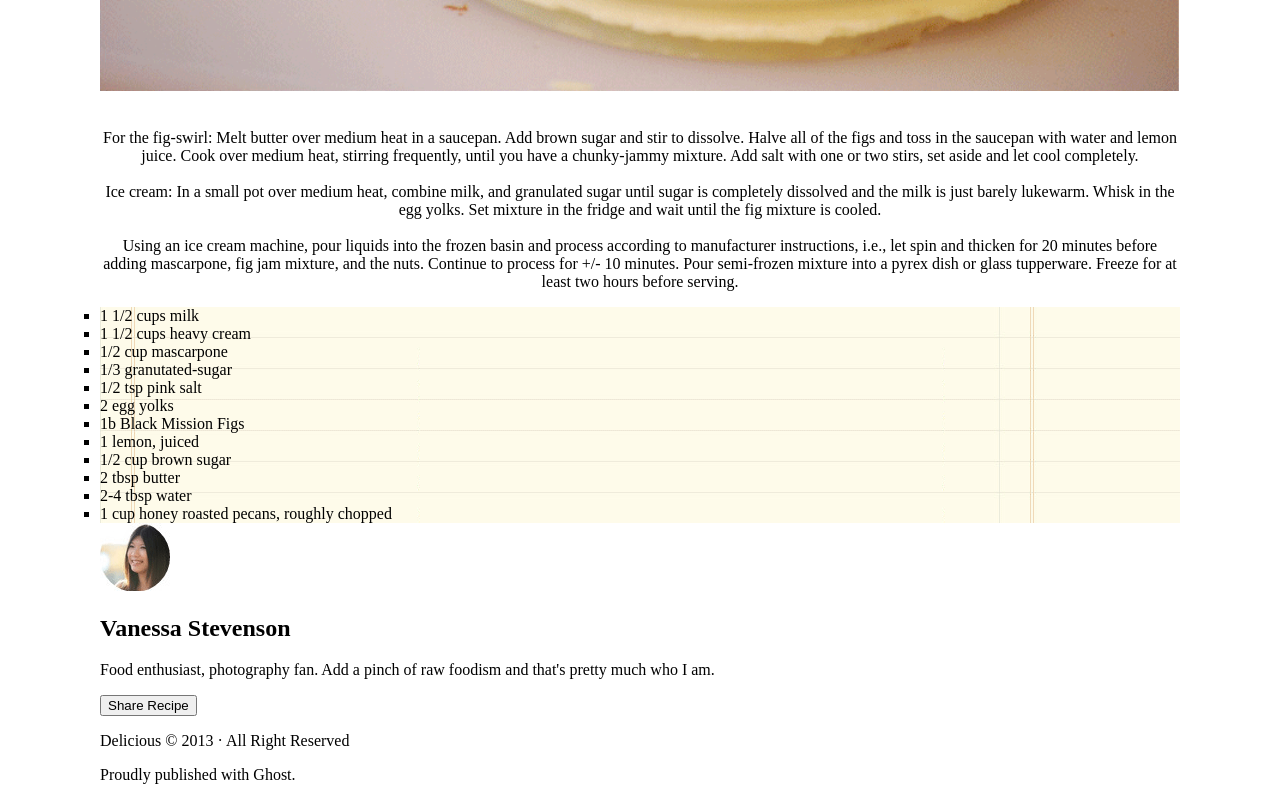
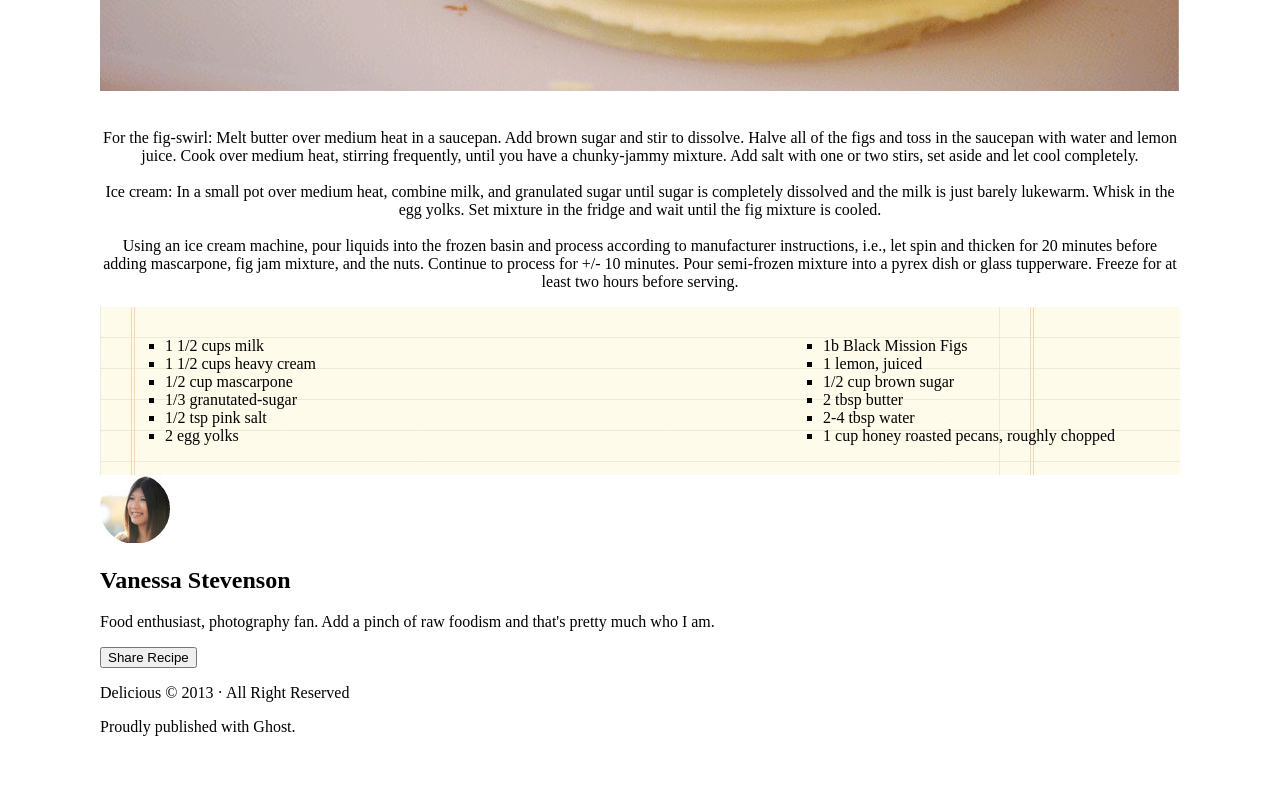
Before and after one commit to baileykue/lab-10-choco-pizza, a website: page index.html in a window 1280 px wide. Shown: the part 910-1710 px from the top of the page. After the commit the page ends 1662 px from the top, so only its background shows below. Drawn offline with Linux system fonts and the light colour scheme.

Commit message:
added CSS to the ingredients list

```diff
--- a/index.html
+++ b/index.html
@@ -69,18 +69,22 @@
         </div>
         <div id="ingredients">
             <ul>
+                <div id="id1">
                     <li>1 1/2 cups milk</li>
                     <li>1 1/2 cups heavy cream</li>
                     <li>1/2 cup mascarpone</li>
                     <li>1/3 granutated-sugar</li>
                     <li>1/2 tsp pink salt</li>
                     <li>2 egg yolks</li>
+                </div>
+                <div id="id2">
                     <li>1b Black Mission Figs</li>
                     <li>1 lemon, juiced</li>
                     <li>1/2 cup brown sugar</li>
                     <li>2 tbsp butter</li>
                     <li>2-4 tbsp water</li>
                     <li>1 cup honey roasted pecans, roughly chopped</li>
+                </div>
             </ul>
         </div>
    </main>
--- a/styles/style.css
+++ b/styles/style.css
@@ -59,9 +59,20 @@ h4 {
 
 #ingredients {
     background-image: url("../assets/list-bg.png");
-
 }
 
 ul {
     list-style-type: square;
 }
+
+#id1 {
+    float: left;
+    margin: 30px;
+    margin-left: 65px;
+}
+
+#id2 {
+    float: right;
+    margin: 30px;
+    margin-right: 65px;
+}
```
Lines whose indentation alone changed are shown as unchanged.
